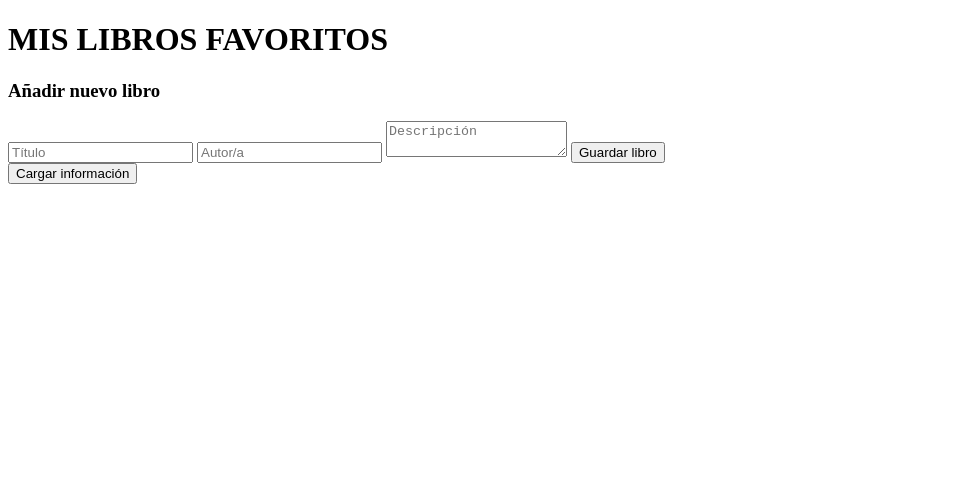
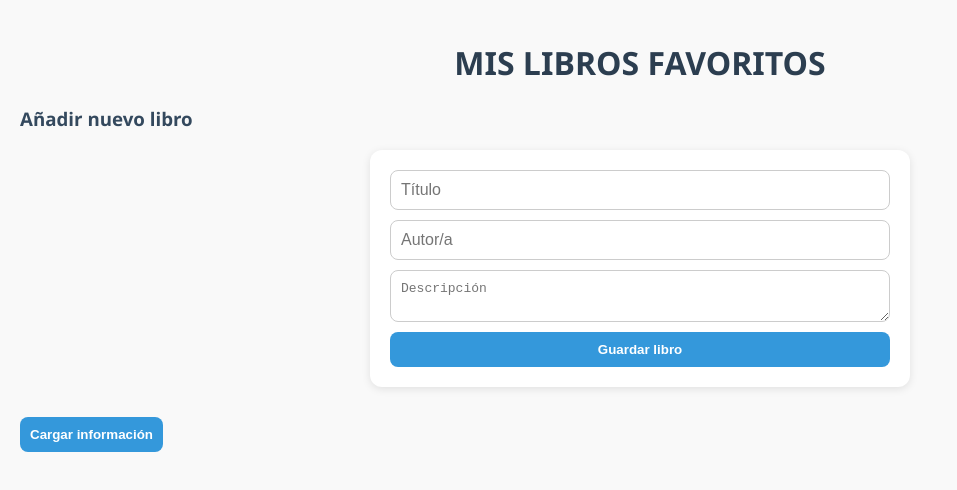
Before and after one commit to luisasilva99/book-app-vanilla, a website: page index.html in a window 1280 px wide. Shown: the whole page, without its empty margins (0-957 px from the left). Drawn offline with Linux system fonts and the light colour scheme; no server answers.

Commit message:
style ready

```diff
--- a/index.html
+++ b/index.html
@@ -3,6 +3,7 @@
 <head>
     <meta charset="UTF-8">
     <meta name="viewport" content="width=device-width, initial-scale=1.0">
+    <link rel="stylesheet" href="style.css" />
     <title>Document</title>
 </head>
 <body>
--- /dev/null
+++ b/style.css
@@ -0,0 +1,82 @@
+ body {
+      font-family: 'Segoe UI', Tahoma, Geneva, Verdana, sans-serif;
+      background-color: #f9f9f9;
+      margin: 0;
+      padding: 20px;
+      color: #333;
+    }
+
+    h1 {
+      text-align: center;
+      color: #2c3e50;
+    }
+
+    h3 {
+      color: #34495e;
+    }
+
+    /* Formulario */
+    form {
+      background-color: #ffffff;
+      padding: 20px;
+      border-radius: 12px;
+      box-shadow: 0 2px 8px rgba(0, 0, 0, 0.1);
+      max-width: 500px;
+      margin: 0 auto 30px;
+      display: flex;
+      flex-direction: column;
+      gap: 10px;
+    }
+
+    input,
+    textarea {
+      padding: 10px;
+      border: 1px solid #ccc;
+      border-radius: 8px;
+      font-size: 1em;
+    }
+
+    button {
+      padding: 10px;
+      background-color: #3498db;
+      border: none;
+      color: white;
+      font-weight: bold;
+      border-radius: 8px;
+      cursor: pointer;
+      transition: background-color 0.3s;
+    }
+
+    button:hover {
+      background-color: #2980b9;
+    }
+
+    /* Sección de libros */
+    #book-section {
+      max-width: 600px;
+      margin: 0 auto;
+    }
+
+    #book-section h2 {
+      margin-bottom: 5px;
+      color: #2c3e50;
+    }
+
+    #book-section p {
+      margin: 4px 0;
+      color: #555;
+    }
+
+    #book-section button {
+      margin-right: 10px;
+      margin-bottom: 15px;
+      background-color: #e74c3c;
+    }
+
+    #book-section button:last-child {
+      background-color: #27ae60;
+    }
+
+    #book-section button:hover {
+      filter: brightness(90%);
+    }
```
